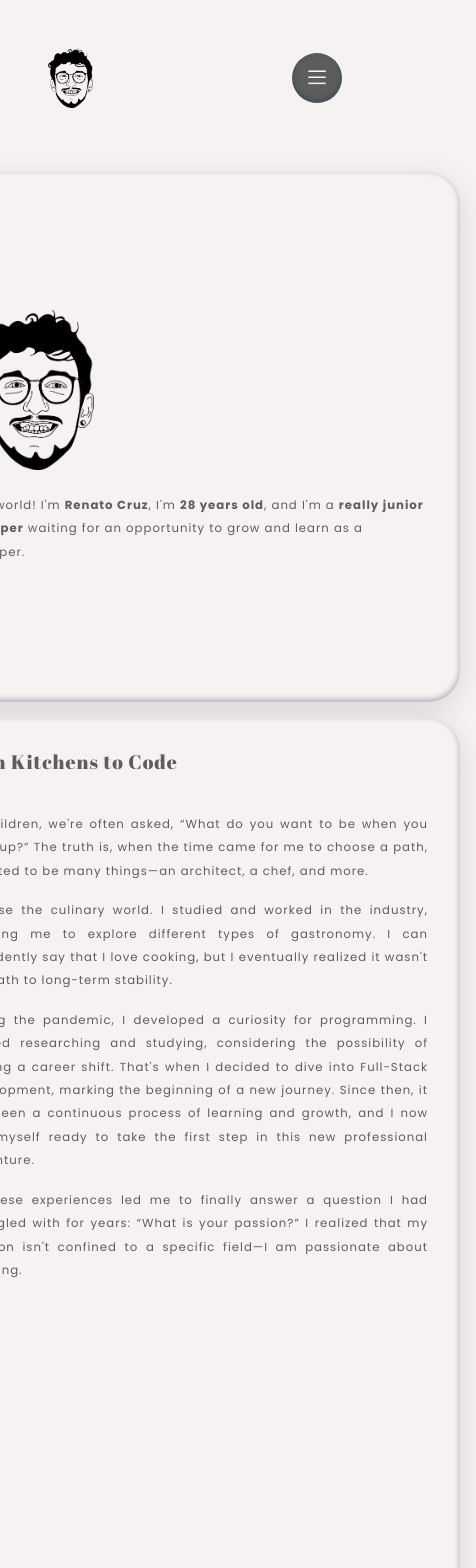
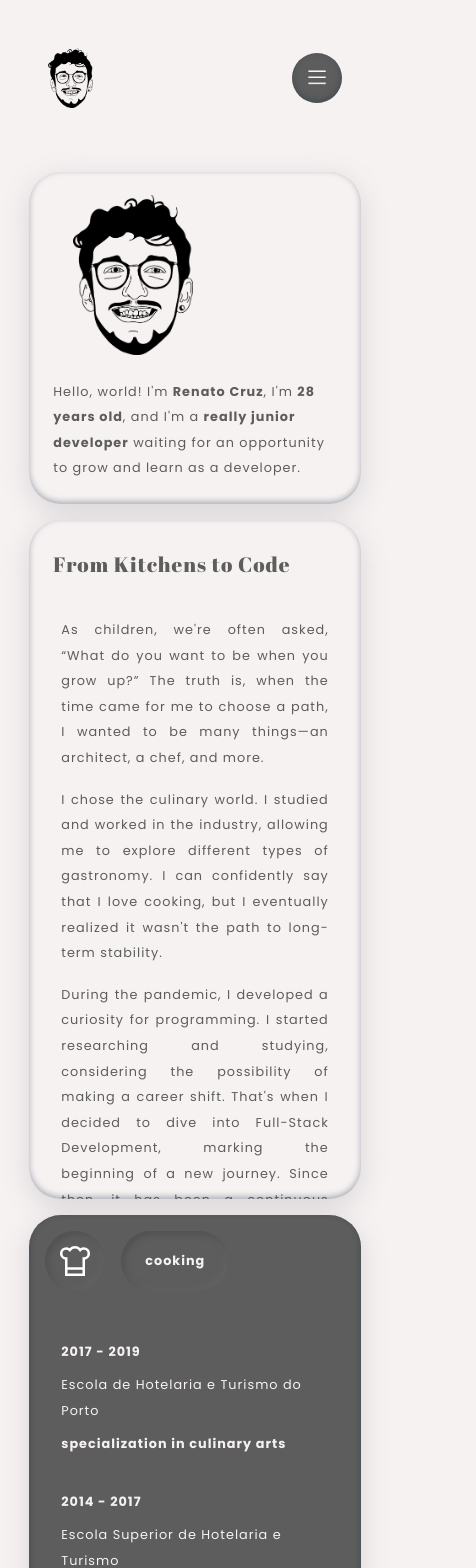
Before and after one commit to renato-cruz-dev/portfolio_cv-website, a React (Vite) app: page / in a window 390 px wide. Shown: the top 1568 px of the page, 476 px wide, since content can reach past the window. Built offline with nearby package versions, Linux system fonts and the light colour scheme.

Commit message:
Improvements responsiveness

```diff
--- a/src/components/cook/CookInfo.css
+++ b/src/components/cook/CookInfo.css
@@ -50,7 +50,17 @@
 }
 
 @media (max-width: 767.98px) {
+  #cook-info {
+    grid-column: span 2;
+  }
+
+  #cook-info .card-info {
+    padding: 0 1rem;
+  }
 }
 
 @media (max-width: 575.98px) {
+  #cook-info {
+    grid-column: span 1;
+  }
 }
--- a/src/components/dev/info/DevInfo.css
+++ b/src/components/dev/info/DevInfo.css
@@ -30,12 +30,8 @@
 }
 
 @media (max-width: 991.98px) {
-  #dev-info {
-    grid-column: span 1;
-  }
-
   #dev-info .card-info {
-    padding: 1rem;
+    padding: 0 1rem;
   }
 }
 
--- a/src/components/main_section/MainSection.css
+++ b/src/components/main_section/MainSection.css
@@ -163,5 +163,8 @@
 @media (max-width: 575.98px) {
   #main {
     --grid-columns: 1;
+
+    grid-template-columns: repeat(var(--grid-columns), 85vw);
+    grid-auto-rows: 85vw;
   }
 }
--- a/src/components/project/Project.css
+++ b/src/components/project/Project.css
@@ -98,6 +98,13 @@
 }
 
 @media (max-width: 767.98px) {
+  .project-title {
+    background-color: var(--color-1);
+  }
+
+  #project-space .project-title {
+    color: var(--color-2);
+  }
 }
 
 @media (max-width: 575.98px) {
--- a/src/components/story/Story.css
+++ b/src/components/story/Story.css
@@ -27,6 +27,7 @@
 @media (max-width: 767.98px) {
   #story {
     grid-column: span 2;
+    grid-row: span 3;
   }
 
   #story-info {
@@ -37,5 +38,6 @@
 @media (max-width: 575.98px) {
   #story {
     grid-column: span 1;
+    grid-row: span 2;
   }
 }
--- a/src/index.css
+++ b/src/index.css
@@ -73,54 +73,56 @@
 /* FONT-SIZES */
 
 h1 {
-  font-size: 3vmin;
-}
-
-h2 {
-  font-size: 2.5vmin;
-}
-
-h3 {
-  font-size: 2vmin;
-}
-
-h4 {
-  font-size: 2vmin;
+  font-size: 1.7rem;
 }
 
 h5 {
-  font-size: 1.7vmin;
+  font-size: 1rem;
 }
 
 p {
-  font-size: 1.5vmin;
+  font-size: 0.7rem;
+}
+
+@media (max-width: 1399.98px) {
+  h1 {
+    font-size: 1.7rem;
+  }
+
+  h5 {
+    font-size: 0.7rem;
+  }
+
+  p {
+    font-size: 0.7rem;
+  }
 }
 
 @media (max-width: 991.98px) {
   h1 {
-    font-size: 3vmin;
+    font-size: 1.3rem;
   }
 
   h5 {
-    font-size: 2vmin;
+    font-size: 0.7rem;
   }
 
   p {
-    font-size: 1.7vmin;
+    font-size: 0.7rem;
   }
 }
 
 @media (max-width: 767.98px) {
   h1 {
-    font-size: 2.5vmin;
+    font-size: 1.3rem;
   }
 
   h5 {
-    font-size: 1.5vmin;
+    font-size: 0.6rem;
   }
 
   p {
-    font-size: 1.3vmin;
+    font-size: 0.7rem;
   }
 }
 
@@ -130,14 +132,14 @@ p {
   }
 
   h1 {
-    font-size: 5vmin;
+    font-size: 1.3rem;
   }
 
   h5 {
-    font-size: 3vmin;
+    font-size: 0.8rem;
   }
 
   p {
-    font-size: 3vmin;
+    font-size: 0.8rem;
   }
 }
```
